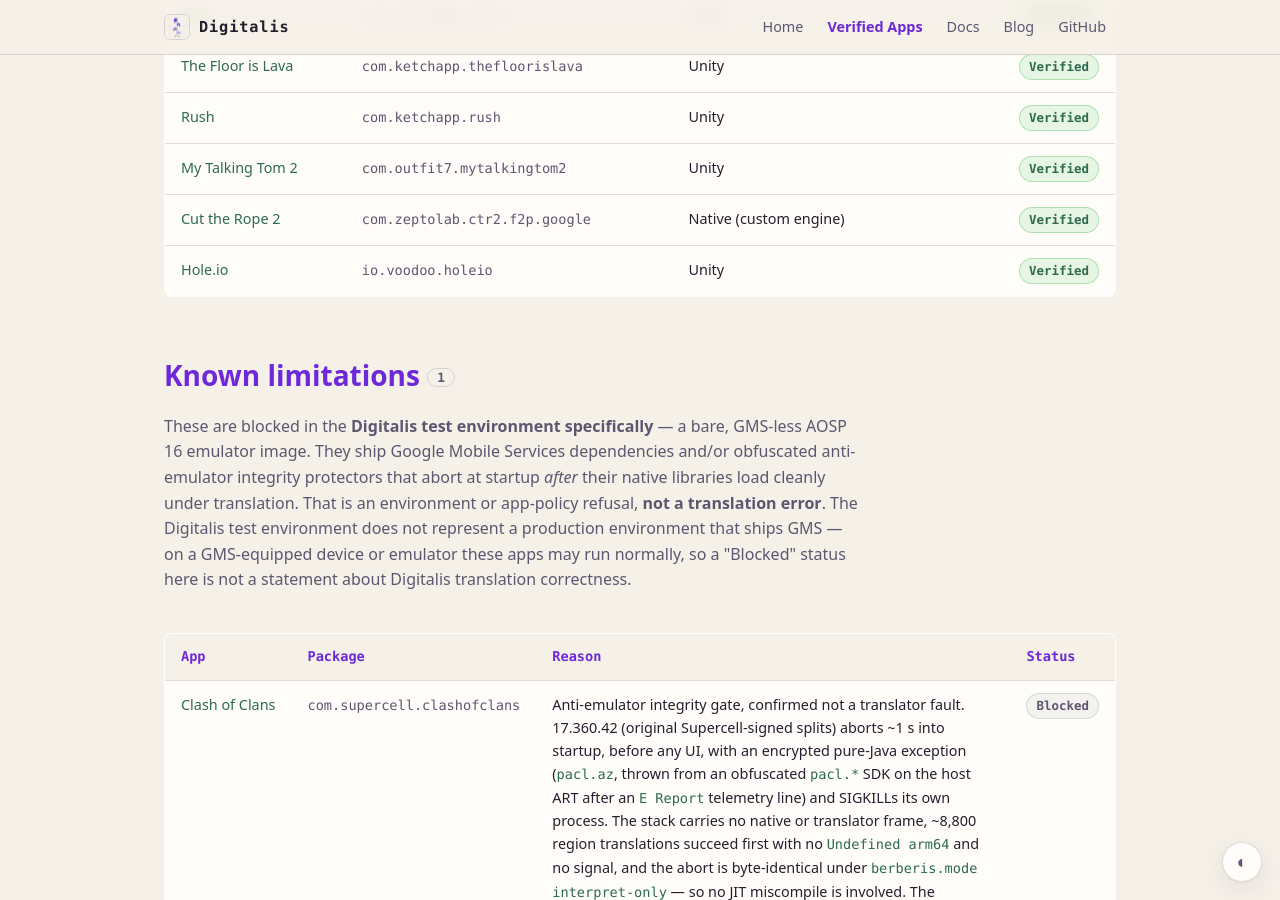
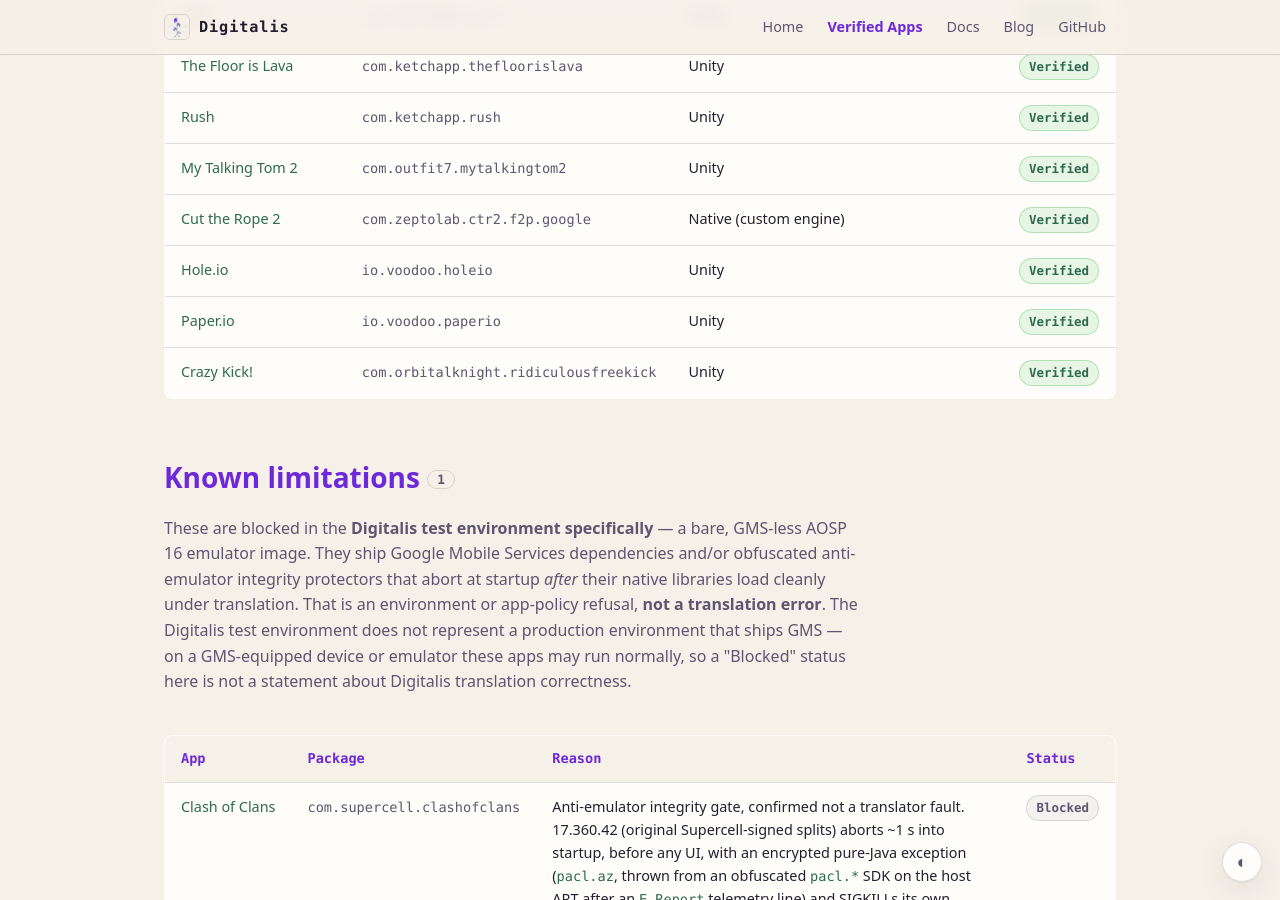
Before and after one commit to DigitalisX64/digitalisx64.github.io, a Jekyll site: the page built from apps.html, in a window 1280 px wide and 900 px high, scrolled down 3166 px. Built offline with Jekyll 4.4.1, drawn with Linux system fonts in a browser that asks for light colours.

Commit message:
apps.yml: add Paper.io and Crazy Kick! (verified games)

```diff
--- a/_data/apps.yml
+++ b/_data/apps.yml
@@ -172,6 +172,12 @@ verified:
   - name: 'Hole.io'
     package: io.voodoo.holeio
     stack: 'Unity'
+  - name: 'Paper.io'
+    package: io.voodoo.paperio
+    stack: 'Unity'
+  - name: 'Crazy Kick!'
+    package: com.orbitalknight.ridiculousfreekick
+    stack: 'Unity'
 
 # No apps are currently in this state; the section drops out of the page while
 # this list is empty.
```
